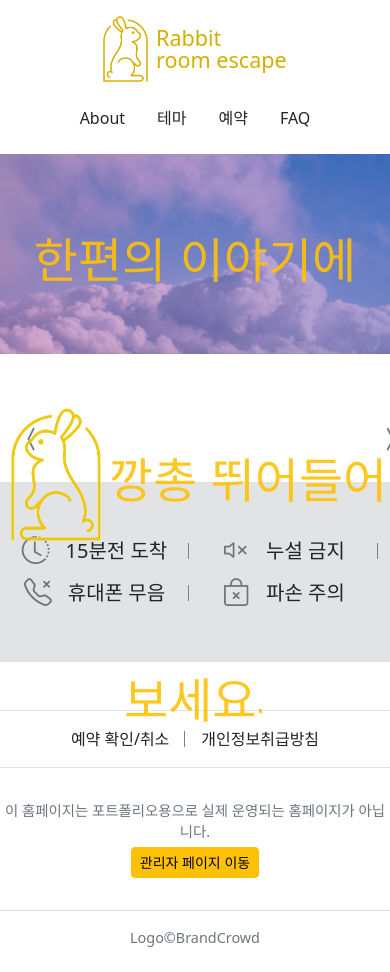
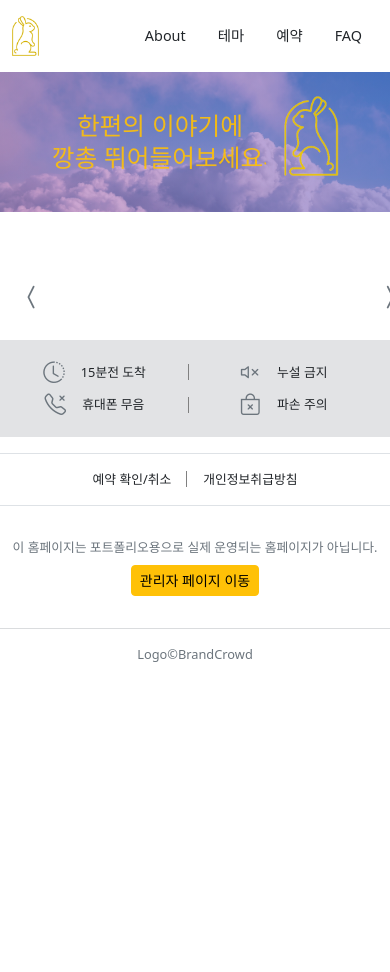
Before and after one commit to doryJyeon/rabbit_room_escape, a PHP site: page / in a window 390 px wide; the page is wider, and only the part inside the window is pictured. After the commit the page ends 662 px from the top of that part, so only its background shows below. Run offline with PHP 8.4, Linux system fonts and the light colour scheme; data that the repository does not hold is empty.

Commit message:
[+] mobile style, activeUrl-empty 체크 추가

```diff
--- a/public/css/style.css
+++ b/public/css/style.css
@@ -79,15 +96,19 @@ a {
 }
 
 .fs-xs {
+  font-size: .7rem !important;
+}
+
+.fs-sm {
   font-size: .8rem !important;
 }
 
-.fs-sm {
-  font-size: .9rem !important;
+.fs-lg {
+  font-size: 2.8rem !important;
 }
 
-.fs-lg {
-  font-size: 3rem !important;
+.fs-7 {
+  font-size: .9rem !important;
 }
 
 .ff-pan {
@@ -127,7 +148,7 @@ a {
 }
 
 .header-logo {
-  height: 66px;
+  height: 40px;
 }
 
 .img-bright {
@@ -145,22 +166,26 @@ a {
   transform: scaleX(-1);
 }
 
+.no-md-contour-line::after {
+  content: none !important;
+}
+
 /* user 전용 */
 .main-banner {
   width: 100%;
-  height: 200px;
+  height: 110px;
   background-image: url("/images/page_benner2.jpg");
-  background-position: center;
+  background-position: center 60%;
   background-repeat: no-repeat;
   background-size: cover;
   text-align: center;
-  line-height: 220px;
+  line-height: 120px;
   position: relative;
 }
 
 .main-banner.banner-bic {
-  height: 400px;
-  line-height: 400px;
+  height: 140px;
+  line-height: 2rem;
 }
 
 .benner-font {
--- a/src/Core/AdminBaseController.php
+++ b/src/Core/AdminBaseController.php
@@ -20,7 +20,7 @@ class AdminBaseController extends ToastMsg
   }
   protected function render(string $view, array $data = []): void
   {
-    $activeUrl = ["activeUrl" => $this->getUrl()];
+    $activeUrl = $this->getUrl();
     // create 필요한 페이지 url 모음. ex) admin/thema->thema 해당 부분 일치 시 생성
     $creates = [
       "thema"
@@ -54,7 +54,7 @@ class AdminBaseController extends ToastMsg
     extract(array_merge(
       $data,
       $navs,
-      $activeUrl,
+      ["activeUrl" => empty($activeUrl) ? "index" : $activeUrl],
       $creates,
       $adminInfo
     ));
--- a/src/Core/BaseController.php
+++ b/src/Core/BaseController.php
@@ -12,11 +12,11 @@ abstract class BaseController extends ToastMsg
   }
   protected function render(string $view = "index", array $data = []): void
   {
-    $activeUrl = ["activeUrl" => $this->getUrl()];
-    if ($activeUrl["activeUrl"] !== "privacy") {
+    $activeUrl = $this->getUrl();
+    if ($activeUrl !== "privacy") {
       extract(array_merge(
         $data,
-        $activeUrl
+        ["activeUrl" => empty($activeUrl) ? "index" : $activeUrl]
       ));
       include __DIR__ . '/../Views/layout/header.php';
       include __DIR__ . '/../Views/layout/nav.php';
--- a/src/Views/layout/footer.php
+++ b/src/Views/layout/footer.php
@@ -1,8 +1,8 @@
 </section>
 </main>
 
-<footer class="text-secondary text-center mt-1 mb-4">
-  <ul class="nav-contour nav nav-pills d-flex flex-wrap justify-content-center align-items-center border-top border-bottom py-2">
+<footer class="text-secondary text-center mt-3 tm-md-1 mb-4">
+  <ul class="nav-contour nav nav-pills d-flex flex-wrap justify-content-center align-items-center border-top border-bottom py-2 fs-sm fs-sm-6">
     <li class="nav-item">
       <a href="/reserve_detail" class="nav-link text-dark contour-line">예약 확인/취소</a>
     </li>
@@ -12,7 +12,7 @@
   </ul>
   <p class="my-4 py-2 fs-sm">
     이 홈페이지는 포트폴리오용으로 실제 운영되는 홈페이지가 아닙니다.<br />
-    <a href="/admin/" class="btn btn-sm btn-warning mt-1">관리자 페이지 이동</a>
+    <a href="/admin/" class="btn btn-sm btn-warning mt-2 mt-lg-1">관리자 페이지 이동</a>
   </p>
   <hr class="border-secondary">
   <p class="text-li fs-sm">Logo&copy;BrandCrowd</p>
--- a/src/Views/layout/header.php
+++ b/src/Views/layout/header.php
@@ -13,6 +13,7 @@
   <link rel="stylesheet" href="https://cdn.jsdelivr.net/npm/bootstrap-icons@1.11.3/font/bootstrap-icons.min.css">
   <link href="/css/bootstrap.min.css" rel="stylesheet" />
   <link rel="stylesheet" href="/css/style.css">
+  <link rel="stylesheet" href="/css/font_size.css">
   <!-- js -->
   <script src="/js/toastMsg.js"></script>
   <title><?= $title ?? "Rabbit room escape" ?></title>
--- a/src/Views/layout/nav.php
+++ b/src/Views/layout/nav.php
@@ -1,12 +1,17 @@
 <div>
   <div class="container">
     <header class="d-flex flex-wrap justify-content-center py-3">
-      <a href="/" class="d-flex align-items-center mb-3 mb-md-0 me-md-auto link-body-emphasis text-decoration-none">
+      <!-- pc -->
+      <a href="/" class="d-none d-md-flex align-items-center mb-3 mb-md-0 me-auto link-body-emphasis text-decoration-none">
         <img src="/images/logo.png" class="header-logo me-2" alt="logo" />
         <span class="fs-4 text-logo-color lh-1 align-bottom fw-light">Rabbit <br />room escape</span>
       </a>
+      <!-- mobile -->
+      <a href="/" class="d-md-none me-auto">
+        <img src="/images/logo.png" class="header-logo me-2" alt="logo" />
+      </a>
 
-      <ul class="nav nav-pills d-flex flex-wrap align-content-center">
+      <ul class="nav nav-pills d-flex flex-wrap align-content-center fs-7">
         <li class="nav-item"><a href="/rabbit_room" class="nav-link text-dark">About</a></li>
         <li class="nav-item"><a href="/thema" class="nav-link text-dark">테마</a></li>
         <li class="nav-item"><a href="/reserve" class="nav-link text-dark">예약</a></li>
@@ -20,8 +25,18 @@
       <?php if (isset($bannerComment)) : ?>
         <article class="main-banner <?= $activeUrl === "index" ? "banner-bic" : "" ?>">
           <div class="benner-gradient"></div>
-          <p class="ff-pan text-warning fs-lg lh-1s benner-font">
-            <?= $bannerComment; ?>
-          </p>
+          <?php if ($activeUrl === "index") : ?>
+            <p class="ff-pan text-warning fs-2 benner-font d-md-none h-100 d-flex align-content-center justify-content-center py-4">
+              <span class="mt-3">한편의 이야기에 <br>깡총 뛰어들어보세요.</span>
+              <img class="reverse-img img-bright ms-3" src="/images/logo.png" alt="logo" style="height: 80px;" />
+            </p>
+            <p class="ff-pan text-warning fs-lg benner-font d-none d-md-block">
+              <?= $bannerComment; ?>
+            </p>
+          <?php else : ?>
+            <p class="ff-pan text-warning fs-lg benner-font">
+              <?= $bannerComment; ?>
+            </p>
+          <?php endif; ?>
         </article>
       <?php endif; ?>
--- a/src/Views/user/faq.php
+++ b/src/Views/user/faq.php
@@ -8,7 +8,7 @@
             </button>
           </h2>
           <div id="collapse<?= $key ?>" class="accordion-collapse collapse">
-            <div class="accordion-body">
+            <div class="accordion-body fs-7">
               <?= nl2br(htmlspecialchars($value[1])) ?>
             </div>
           </div>
--- a/src/Views/user/index.php
+++ b/src/Views/user/index.php
@@ -81,29 +81,29 @@
   </div>
 </article>
 
-<article class="bg-secondary-subtle">
-  <ul class="nav-contour nav container py-5 my-5 fs-5 fw-light d-flex justify-content-between align-items-center text-dark">
+<article class="bg-secondary-subtle mt-5 mt-md-0">
+  <ul class="nav-contour nav container py-3 my-3 fs-sm py-md-5 my-md-5 fs-md-6 fs-lg-5 fw-light d-flex justify-content-between align-items-center text-dark">
     <li class="col-6 col-md-3">
       <div class="contour-line d-flex justify-content-center align-items-center">
-        <i class="bi bi-clock-history fs-1 me-3 text-secondary"></i>
+        <i class="bi bi-clock-history fs-4 fs-md-2 fs-lg-1 me-3 text-secondary"></i>
         15분전 도착
       </div>
     </li>
     <li class="col-6 col-md-3">
-      <div class="contour-line d-flex justify-content-center align-items-center">
-        <i class="bi bi-volume-mute fs-1 me-3 text-secondary"></i>
+      <div class="contour-line no-md-contour-line d-flex justify-content-center align-items-center">
+        <i class="bi bi-volume-mute fs-4 fs-md-2 fs-lg-1 me-3 text-secondary"></i>
         누설 금지
       </div>
     </li>
     <li class="col-6 col-md-3">
       <div class="contour-line d-flex justify-content-center align-items-center">
-        <i class="bi bi-telephone-x fs-1 me-3 text-secondary"></i>
+        <i class="bi bi-telephone-x fs-4 fs-md-2 fs-lg-1 me-3 text-secondary"></i>
         휴대폰 무음
       </div>
     </li>
     <li class="col-6 col-md-3">
       <div class="contour-line d-flex justify-content-center align-items-center">
-        <i class="bi bi-bag-x fs-1 me-3 text-secondary"></i>
+        <i class="bi bi-bag-x fs-4 fs-md-2 fs-lg-1 me-3 text-secondary"></i>
         파손 주의
       </div>
     </li>
```
Also changed, not shown: other parts of public/css/style.css (+45 -0 lines), public/css/font_size.css (added, +96 -0 lines), src/Views/user/reserve.php (+16 -15 lines), src/Views/user/thema.php (+8 -8 lines).
